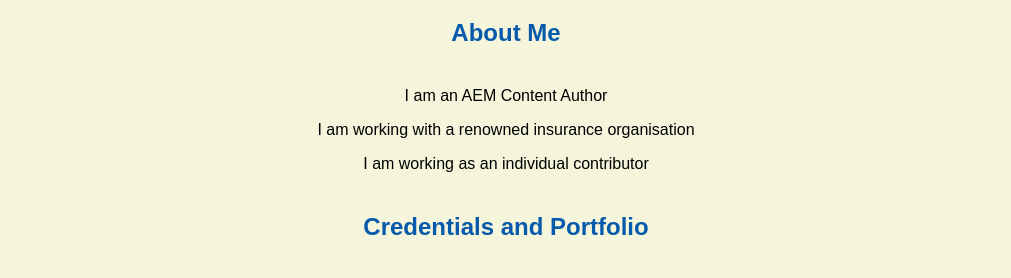
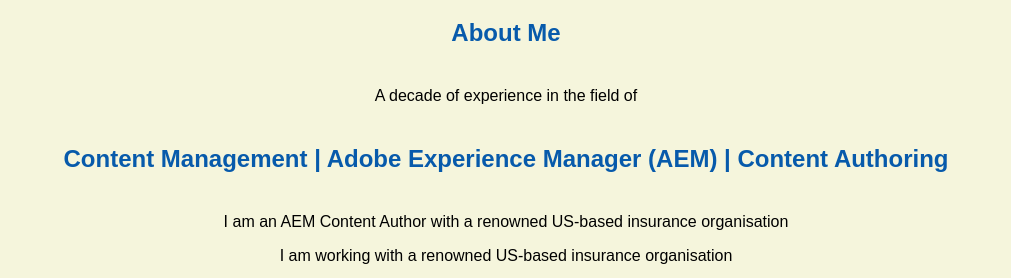
Before and after one commit to jas-pal/jas-pal.github.io, a plain HTML site: page index.html in a window 1280 px wide. Shown: the part 516-794 px from the top of the page, without its empty margins (134-1145 px from the left). Drawn offline with Linux system fonts and the light colour scheme.

Commit message:
Update index.html

```diff
--- a/index.html
+++ b/index.html
@@ -19,8 +19,10 @@
     <img src="images/banner.jpg" width="75%" alt="banner">
     <h1>Jaspal Singh</h1>
     <h2>About Me</h2>
-    <p>I am an AEM Content Author</p>
-    <p> I am working with a renowned insurance organisation</p>
+    <p>A decade of experience in the field of</p>
+    <h2>Content Management | Adobe Experience Manager (AEM) | Content Authoring</h2>
+    <p>I am an AEM Content Author with a renowned US-based insurance organisation</p>
+    <p>I am working with a renowned US-based insurance organisation</p>
     <p> I am working as an individual contributor</p>
     <h2>Credentials and Portfolio</h2>
     <p><a href="resume.html">My Resume</a> | <a href="https://github.com/jas-pal">My GitHub</a></p>
```
